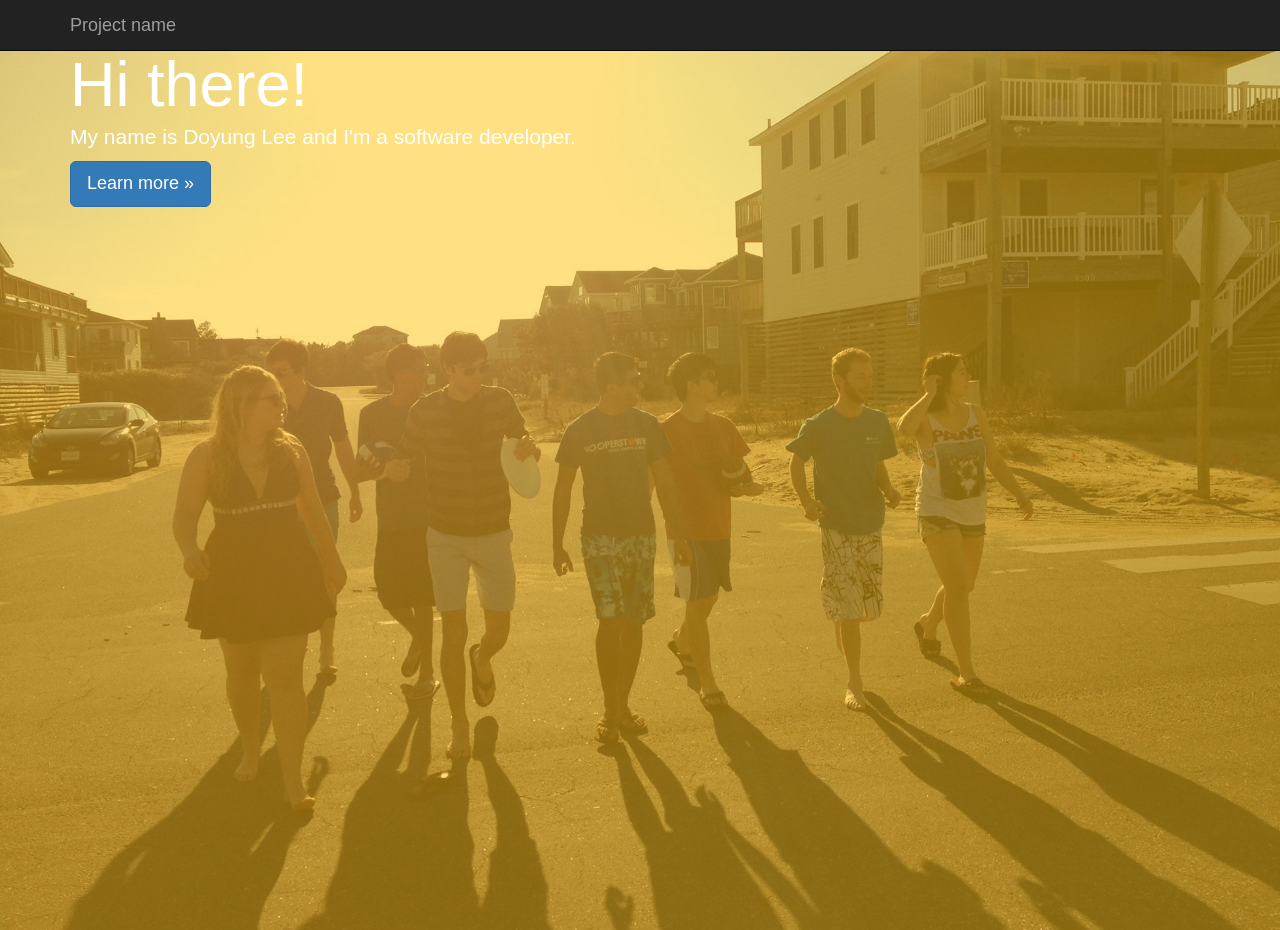
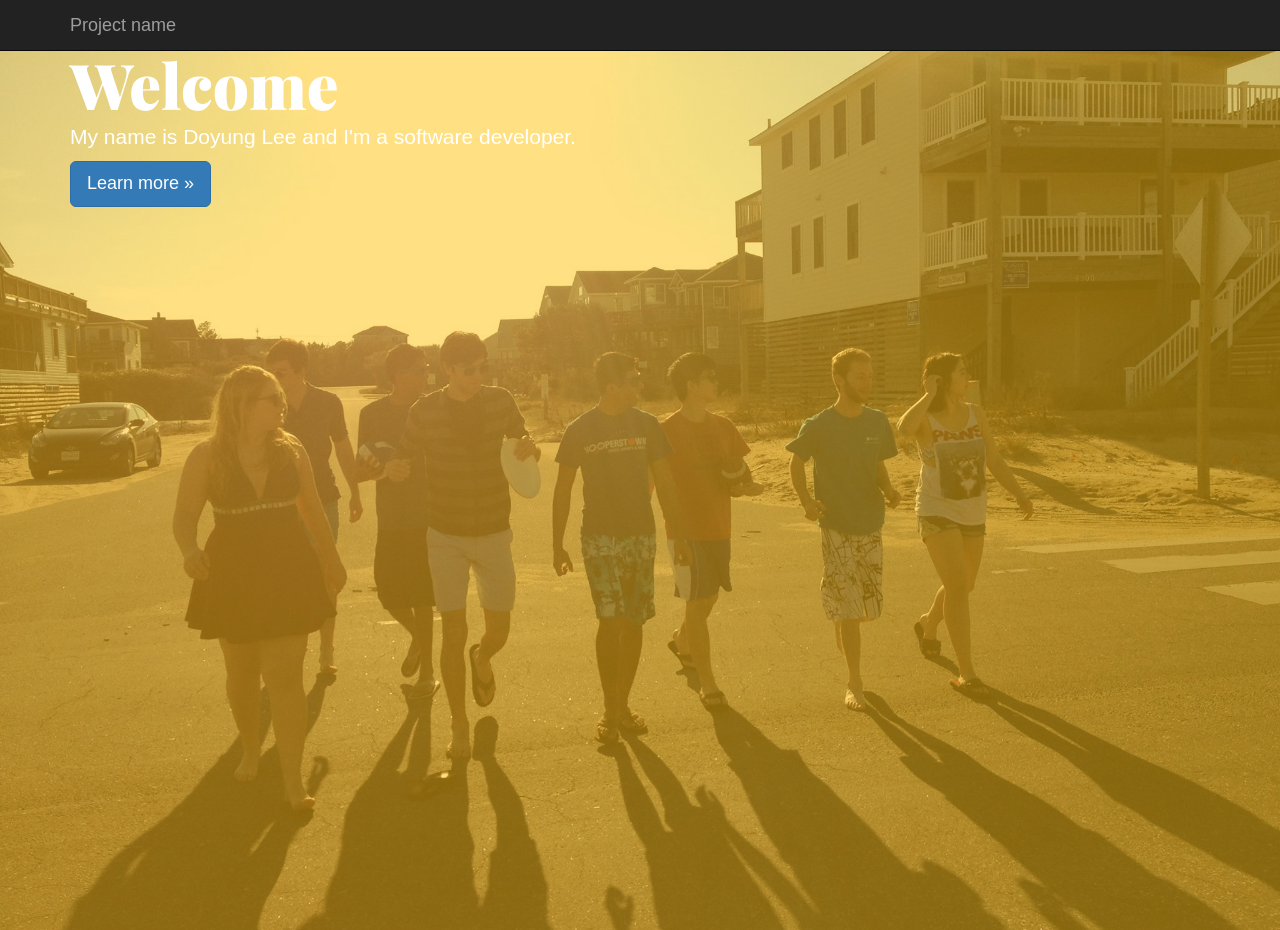
Before and after one commit to doyunglee/doyunglee.github.io, a Jekyll site: the page index.html, which Jekyll copies as it is, in a window 1280 px wide and 930 px high. Built offline with Jekyll 4.4.1, drawn with Linux system fonts in a browser that asks for light colours; nearby versions of some CDN libraries.

Commit message:
not sure if fonts are working

```diff
--- a/css/main.css
+++ b/css/main.css
@@ -1,4 +1,4 @@
-@import url('http://fonts.googleapis.com/css?family=Playfair+Display');
+@import url(http://fonts.googleapis.com/css?family=Playfair+Display:900);
 
 /*full body of the site*/
 body {
--- a/index.html
+++ b/index.html
@@ -6,6 +6,7 @@
     <meta name="description" content="">
     <meta name="author" content="">
     <link rel="icon" href="../../favicon.ico">
+
 
     <title>Home - Doyung Lee</title>
 
@@ -43,7 +44,9 @@
 	    <div class="jumbotron">
 	    	<div class = "layer">
 		    	<div class="container">
-		    		<h1>Hi there!</h1>
+		    		<span class = "hithere">
+		    			<h1>Welcome</h1>
+		    		</span>
 		    		<p>My name is Doyung Lee and I'm a software developer.</p>
 		    		<p><a class="btn btn-primary btn-lg" href="#" role="button">Learn more &raquo;</a></p>
 		    	</div>
```
